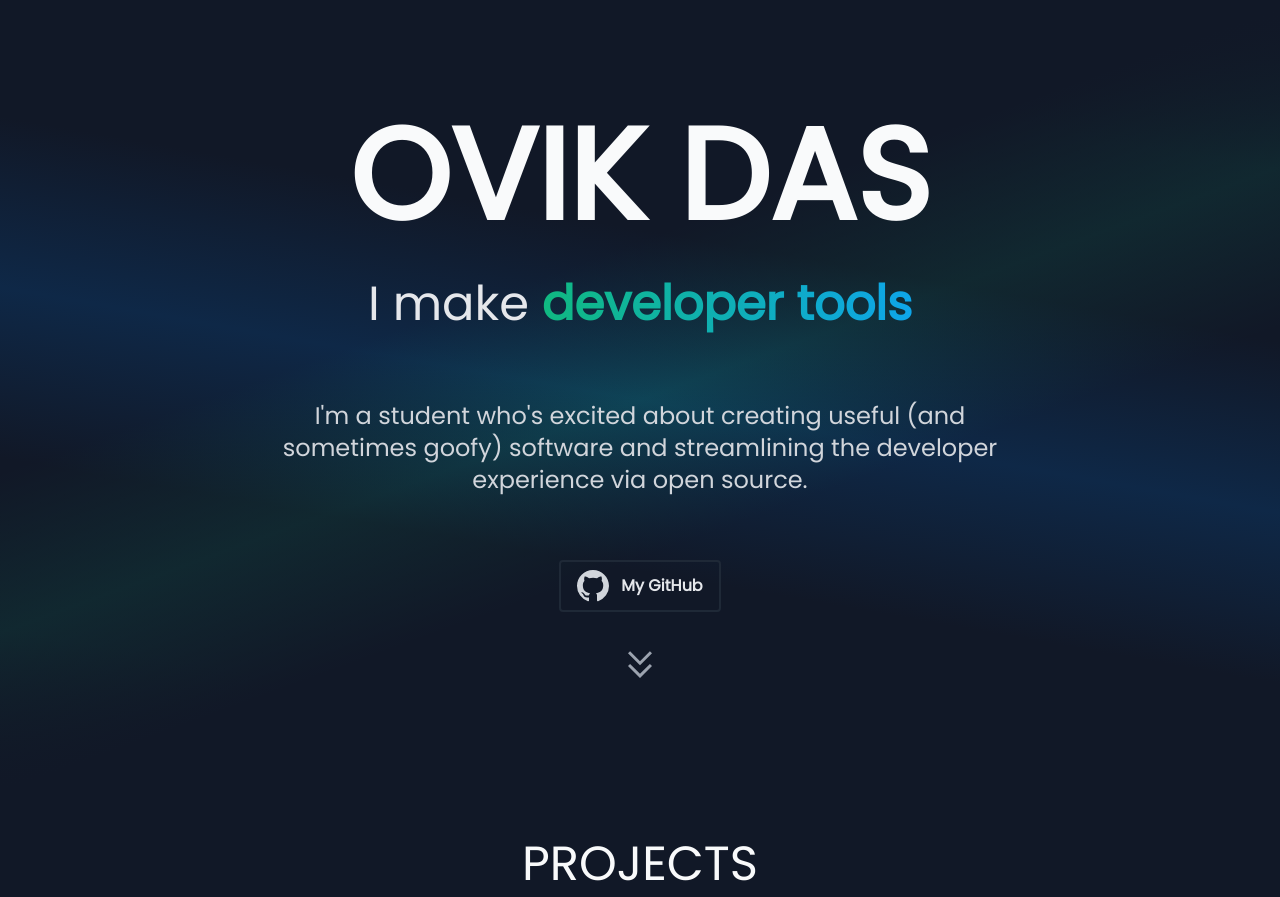
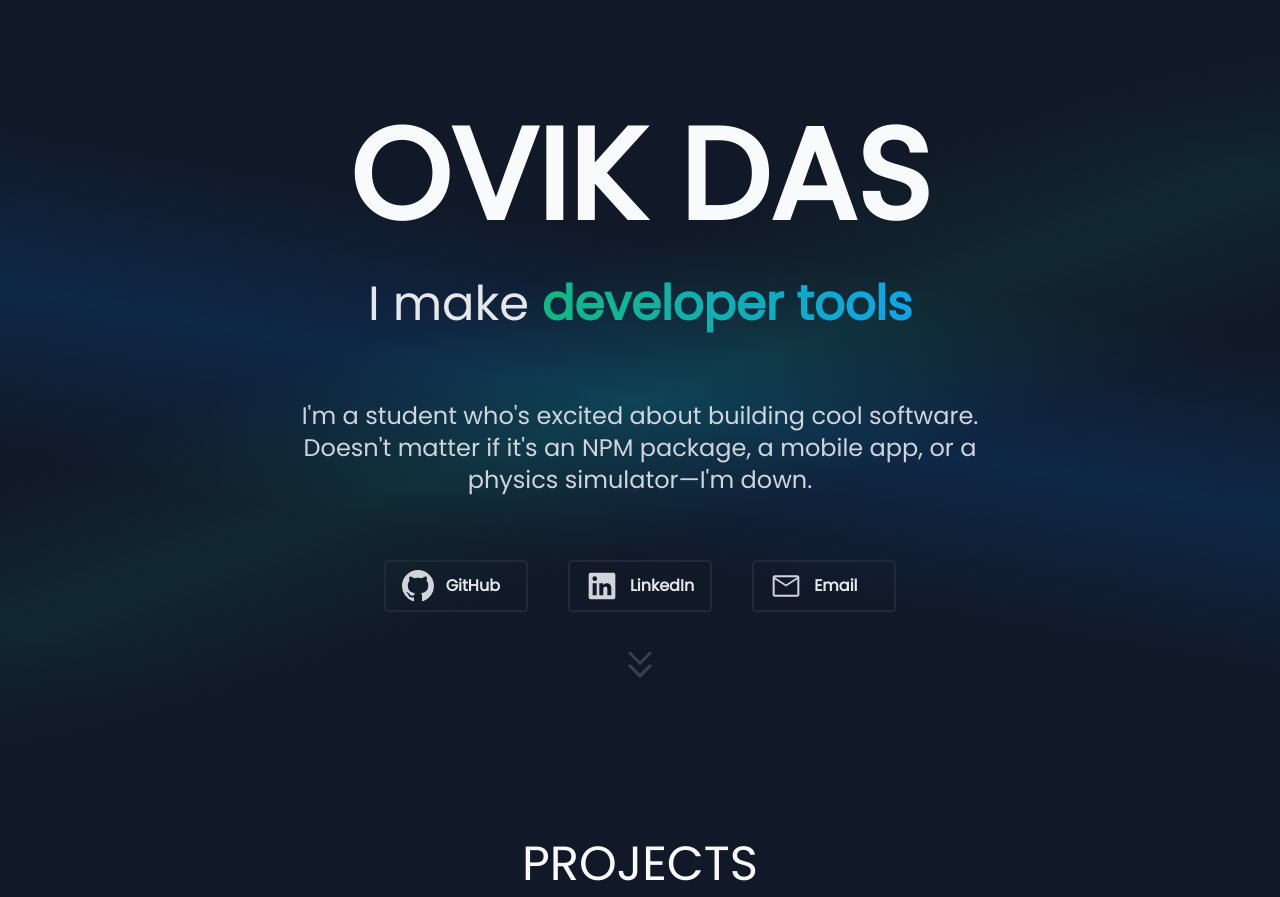
Before and after one commit to Ovikx/personal-site, a SvelteKit app: page / in a window 1280 px wide. Built offline with nearby package versions, Linux system fonts and the light colour scheme.

Commit message:
add buttoms

```diff
--- /dev/null
+++ b/src/components/LinkButton.svelte
@@ -0,0 +1,13 @@
+<script lang="ts">
+	export let href: string;
+	export let text: string;
+</script>
+
+<a
+	class="flex flex-row items-center py-2 px-4 | bg-transparent border-2 border-gray-800 hover:border-gray-700 hover:bg-gray-800 text-gray-200 font-bold rounded transition-all delay-100"
+	{href}
+	target="_blank"
+>
+	<slot name="svg" />
+	<p class="ml-3">{text}</p>
+</a>
--- a/src/routes/+page.svelte
+++ b/src/routes/+page.svelte
@@ -1,5 +1,6 @@
 <script>
 	import { fade } from 'svelte/transition';
+	import LinkButton from '../components/LinkButton.svelte';
 	import { onMount } from 'svelte';
 	const items = ['apps', 'websites', 'developer tools', 'games', '3D digital art'];
 	const gradients = [
@@ -46,16 +47,14 @@
 			{/if}
 		</div>
 		<p class="text-md md:text-2xl mt-10 md:mt-16 w-4/5 md:w-3/5 text-center text-gray-300">
-			I'm a student who's excited about creating useful (and sometimes goofy) software and
-			streamlining the developer experience via open source.
+			I'm a student who's excited about building cool software. Doesn't matter if it's an NPM
+			package, a mobile app, or a physics simulator—I'm down.
 		</p>
 
-		<a
-			class="flex flex-row items-center mt-10 md:mt-16 py-2 px-4 | bg-transparent border-2 border-gray-800 hover:border-gray-700 hover:bg-gray-800 text-gray-200 font-bold rounded"
-			href="https://www.github.com/Ovikx"
-			target="_blank"
-		>
+		<div class="grid grid-cols-1 sm:grid-cols-3 gap-x-10 gap-y-10 mt-16">
+			<LinkButton href="https://www.github.com/Ovikx" text="GitHub">
 				<svg
+					slot="svg"
 					aria-hidden="true"
 					focusable="false"
 					role="img"
@@ -67,10 +66,37 @@
 						d="M8 0c4.42 0 8 3.58 8 8a8.013 8.013 0 0 1-5.45 7.59c-.4.08-.55-.17-.55-.38 0-.27.01-1.13.01-2.2 0-.75-.25-1.23-.54-1.48 1.78-.2 3.65-.88 3.65-3.95 0-.88-.31-1.59-.82-2.15.08-.2.36-1.02-.08-2.12 0 0-.67-.22-2.2.82-.64-.18-1.32-.27-2-.27-.68 0-1.36.09-2 .27-1.53-1.03-2.2-.82-2.2-.82-.44 1.1-.16 1.92-.08 2.12-.51.56-.82 1.28-.82 2.15 0 3.06 1.86 3.75 3.64 3.95-.23.2-.44.55-.51 1.07-.46.21-1.61.55-2.33-.66-.15-.24-.6-.83-1.23-.82-.67.01-.27.38.01.53.34.19.73.9.82 1.13.16.45.68 1.31 2.69.94 0 .67.01 1.3.01 1.49 0 .21-.15.45-.55.38A7.995 7.995 0 0 1 0 8c0-4.42 3.58-8 8-8Z"
 					/></svg
 				>
-			<p class="ml-3">My GitHub</p>
-		</a>
+			</LinkButton>
+			<LinkButton href="https://www.linkedin.com/in/ovik-das" text="LinkedIn">
 				<svg
-			class="animate-bounce fill-gray-400 mt-10"
+					slot="svg"
+					xmlns="http://www.w3.org/2000/svg"
+					viewBox="0 0 24 24"
+					class="fill-gray-300"
+					height="32"
+					width="32"
+					aria-hidden="true"
+					><path
+						d="M20.5 2h-17A1.5 1.5 0 002 3.5v17A1.5 1.5 0 003.5 22h17a1.5 1.5 0 001.5-1.5v-17A1.5 1.5 0 0020.5 2zM8 19H5v-9h3zM6.5 8.25A1.75 1.75 0 118.3 6.5a1.78 1.78 0 01-1.8 1.75zM19 19h-3v-4.74c0-1.42-.6-1.93-1.38-1.93A1.74 1.74 0 0013 14.19a.66.66 0 000 .14V19h-3v-9h2.9v1.3a3.11 3.11 0 012.7-1.4c1.55 0 3.36.86 3.36 3.66z"
+					/></svg
+				>
+			</LinkButton>
+			<LinkButton href="mailto:ovik.3d@gmail.com" text="Email">
+				<svg
+					slot="svg"
+					class=" fill-gray-300"
+					xmlns="http://www.w3.org/2000/svg"
+					height="32"
+					viewBox="0 -960 960 960"
+					width="32"
+					><path
+						d="M140-160q-24 0-42-18t-18-42v-520q0-24 18-42t42-18h680q24 0 42 18t18 42v520q0 24-18 42t-42 18H140Zm340-302L140-685v465h680v-465L480-462Zm0-60 336-218H145l335 218ZM140-685v-55 520-465Z"
+					/></svg
+				>
+			</LinkButton>
+		</div>
+		<svg
+			class="animate-bounce fill-gray-700 mt-10"
 			xmlns="http://www.w3.org/2000/svg"
 			viewBox="0 -960 960 960"
 			width="48"
```
Lines whose indentation alone changed are shown as unchanged.
